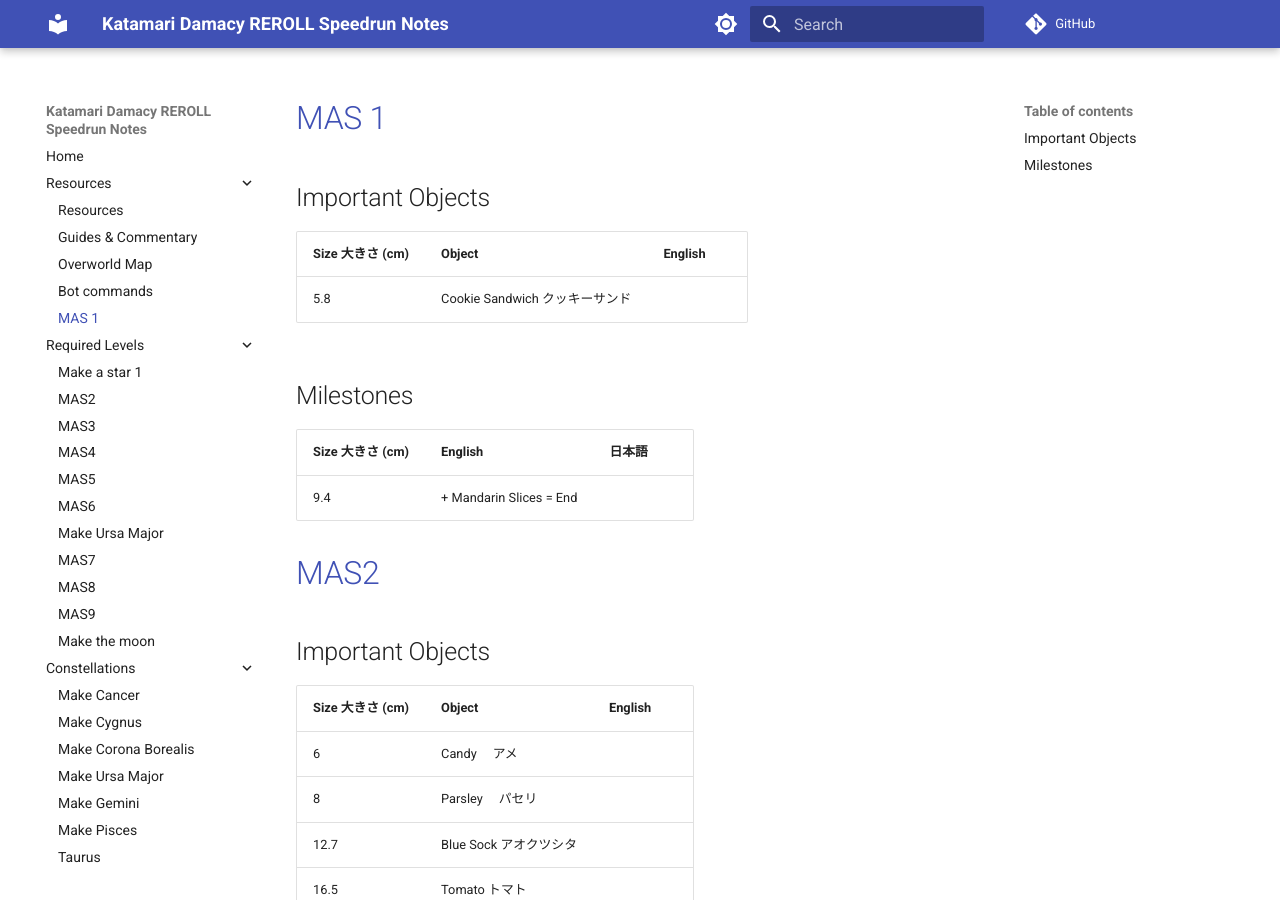
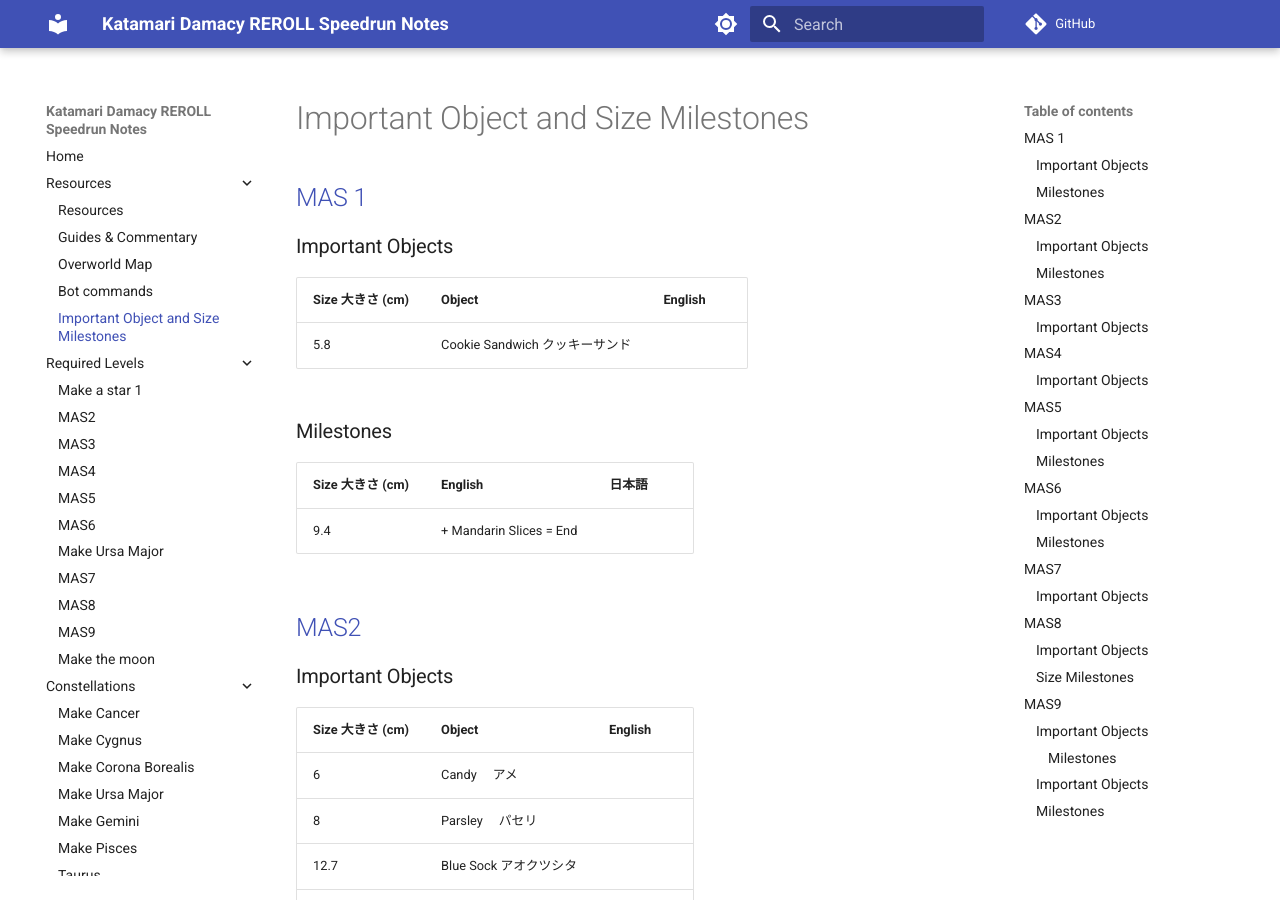
Before and after one commit to shookietea/reroll-notes, an MkDocs documentation site: the page built from docs/Important Object and Size Milestones.md, in a window 1280 px wide and 900 px high. Built offline with MkDocs 1.6.1 and Material for MkDocs 9.7.7, drawn with Linux system fonts in a browser that asks for light colours; comment, search, counter and statistics services are not loaded.

Commit message:
fix title and headings

```diff
--- a/docs/Important Object and Size Milestones.md
+++ b/docs/Important Object and Size Milestones.md
@@ -1,20 +1,22 @@
-# [MAS 1](./mas1.md)
+# Important Object and Size Milestones
 
-## Important Objects
+## [MAS 1](./mas1.md)
+
+### Important Objects
 
 | Size 大きさ (cm) | Object                         | English |
 | ---------------- | ------------------------------ | ------- |
 | 5.8              | Cookie Sandwich クッキーサンド |         |
 
-## Milestones
+### Milestones
 
 | Size 大きさ (cm) | English                 | 日本語 |
 | ---------------- | ----------------------- | ------ |
 | 9.4              | + Mandarin Slices = End |        |
 
-# [MAS2](./mas2.md)
+## [MAS2](./mas2.md)
 
-## Important Objects
+### Important Objects
 
 | Size 大きさ (cm) | Object                 | English |
 | ---------------- | ---------------------- | ------- |
@@ -23,15 +25,15 @@
 | 12.7             | Blue Sock アオクツシタ |         |
 | 16.5             | Tomato トマト          |         |
 
-## Milestones
+### Milestones
 
 | Size 大きさ (cm) | English                 | 日本語                  |
 | ---------------- | ----------------------- | ----------------------- |
 | 7.5              | + Magnet (x3) = Parsley | + ジシャク(x3) = パセリ |
 
-# [MAS3](./mas3.md)
+## [MAS3](./mas3.md)
 
-## Important Objects
+### Important Objects
 
 | Size 大きさ (cm) | Object                          | English |
 | ---------------- | ------------------------------- | ------- |
@@ -45,9 +47,9 @@
 | 44.6             | Planting Fence ミニサク         |         |
 | 46.5             | Flower Pot \[Brown\] ハナコバチ |         |
 
-# [MAS4](./mas4.md)
+## [MAS4](./mas4.md)
 
-## Important Objects
+### Important Objects
 
 | Size 大きさ (cm) | Object                                    | English |
 | ---------------- | ----------------------------------------- | ------- |
@@ -63,9 +65,9 @@
 | 79.6             | Shopping Basket カイモノカゴ              |         |
 | 85.3             | Cucumber Plant キュウリエン               |         |
 
-# [MAS5](./mas5.md)
+## [MAS5](./mas5.md)
 
-## Important Objects
+### Important Objects
 
 | Size 大きさ (cm) | Object                            | English                                                                                                          |
 | ---------------- | --------------------------------- | ---------------------------------------------------------------------------------------------------------------- |
@@ -83,7 +85,7 @@
 | 122.6            | Ceiling Light デンキ              | we don't currently get this in the route, but it's still worth knowing the size                                  |
 | 141.1            | Sidewalk Marker ホドウクイ        | 141.7 before the markers and the tricycle gets you to goal size                                                  |
 
-## Milestones
+### Milestones
 
 | Size 大きさ (cm) | English                                                                                                           | 日本語                                                                                                |
 | ---------------- | ----------------------------------------------------------------------------------------------------------------- | ----------------------------------------------------------------------------------------------------- |
@@ -96,9 +98,9 @@
 | 91.3             | + Bucket \[Small\](x6) + Open/Closed Sign + Crow + Daikon Radish(x5) + Drink Crate(x3) + Warning Sign(x2) = 110.7 | + バケツ(x6) + テイキュウビ + カラス + ダイコン(x5) + ビールケース(x3) + トビダシチュウイ(x2) = 110.7 |
 | 110.7            | + 8th Step(x11) = Ceiling Light (122.6)                                                                           | + ８ダンメ(x11) = デンキ (122.6)                                                                      |
 
-# [MAS6](./mas6.md)
+## [MAS6](./mas6.md)
 
-## Important Objects
+### Important Objects
 
 | Size 大きさ (cm) | Object                     | English |
 | ---------------- | -------------------------- | ------- |
@@ -112,7 +114,7 @@
 | 272.1            | Vending Machine ジハンキ   |         |
 | 275.5            | Arcade Machine キョウタイ  |         |
 
-## Milestones
+### Milestones
 
 | Size 大きさ (cm)        | English                                                                                                                                                                         | 日本語                                                                                                                                                    |
 | ----------------------- | ------------------------------------------------------------------------------------------------------------------------------------------------------------------------------- | --------------------------------------------------------------------------------------------------------------------------------------------------------- |
@@ -120,9 +122,9 @@
 | 165.2                   | + Chicken x3 = White Sheep (167.1)                                                                                                                                              | + ニワトリ x3 = シロヒツジ (167.1)                                                                                                                        |
 | 264.8 after Gas Station | + Squared Shrubbery x2 + Traffic Mirror + Garden Plant (M) x2 + Garden Plant x2 + Vending Machine + Pay Phone + Arcade Machine + Bale of Rice x5 + Tricycle + Balloon Man = 300 | + シカクウエコミ x2 + ミラー + ウエキ x2 + ミニウエキ x2 + ジハンキ + コウシュウデンワ + ジハンキ + コメダワラ x5 + サンリンシャ + フウセンオジサン = 300 |
 
-# [MAS7](./mas7.md)
+## [MAS7](./mas7.md)
 
-## Important Objects
+### Important Objects
 
 | Size 大きさ (cm) | Object                                   | English                            | 日本語 |                              |
 | ---------------- | ---------------------------------------- | ---------------------------------- | ------ | ---------------------------- |
@@ -141,9 +143,9 @@
 | 540.3            | Compact ケイジドウシャ                   | red car                            |        |                              |
 | 544.5            | Light Truck ケイトラ                     | white truck                        |        |                              |
 
-# [MAS8](./mas8.md)
+## [MAS8](./mas8.md)
 
-## Important Objects
+### Important Objects
 
 | Size 大きさ (cm) | Object                                 | English                                                                                   |
 | ---------------- | -------------------------------------- | ----------------------------------------------------------------------------------------- |
@@ -171,7 +173,7 @@
 | 963              | Power Lines (20m) デンセン             | these aren't in the collection, but you can pick them up (and not bonk them) at this size |
 | 1003.4           | Baseball Field Sign グラウンドカンバン |                                                                                           |
 
-## Size Milestones
+### Size Milestones
 
 | Size 大きさ (cm) | English                             | 日本語 |
 | ---------------- | ----------------------------------- | ------ |
@@ -179,9 +181,9 @@
 | 27.6             | Only need Takoyaki for Kiddie Rakes |        |
 | 405+             | Entering water after statue. This allows you to easily get the Fish flag pole        |        |
 
-# [MAS9](./mas9.md)
+## [MAS9](./mas9.md)
 
-## Important Objects
+### Important Objects
 
 | Size 大きさ (cm) | Object                            | English                                                                                         |
 | ---------------- | --------------------------------- | ----------------------------------------------------------------------------------------------- |
@@ -205,14 +207,14 @@
 | 2848.1           | Trawler ダイギョセン              | the bigger boats in the water (in case you fall)                                                |
 | 2985             | Stingray Building クマノミビル    |                                                                                                 |
 
-### Milestones
+#### Milestones
 
 | Size 大きさ (cm) | English                                                     | 日本語 |
 | ---------------- | ----------------------------------------------------------- | ------ |
 | 540              | Size after White Wall & Vending Machine to ensure 579.9 for Hatchback                             |        |
-# [MOON](./moon.md)
+## [MOON](./moon.md)
 
-## Important Objects
+### Important Objects
 
 | Size 大きさ (cm) | Object                               | English     |
 | ---------------- | ------------------------------------ | ----------- |
@@ -242,7 +244,7 @@
 | 24382.1          | Scallop Island ホタテジマ            |             |
 | 27763.9          | Splashy Island ピチピチジマ          |             |
 
-## Milestones
+### Milestones
 
 | Size 大きさ (cm) | English                                                     | 日本語 |
 | ---------------- | ----------------------------------------------------------- | ------ |
```
